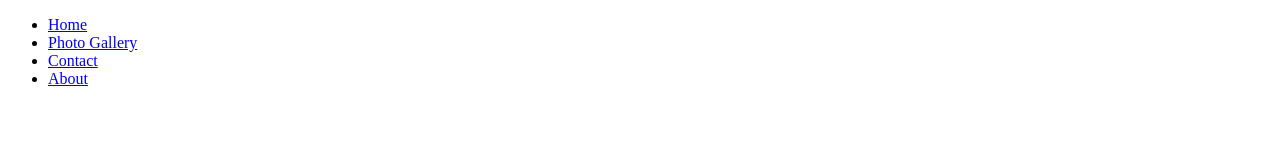
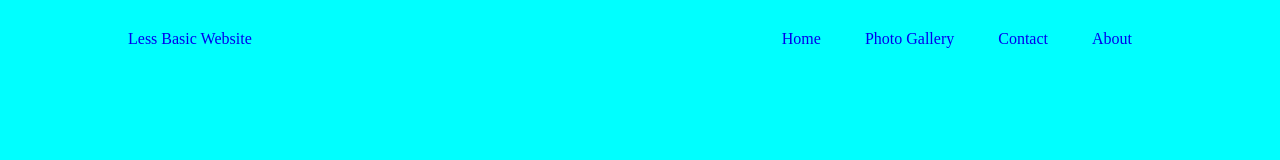
Before and after one commit to Ollie-Judge/less-basic-website, a plain HTML site: page index.html in a window 1280 px wide. Drawn offline with Linux system fonts and the light colour scheme.

Commit message:
added a flexbox navbar

```diff
--- /dev/null
+++ b/assets/css/style.css
@@ -0,0 +1,38 @@
+* {
+  margin: 0;
+  padding: 0;
+  border: 0;
+  box-sizing: border-box;
+}
+
+body {
+  background-color: aqua;
+  color: black;
+}
+
+header {
+  display: flex;
+  justify-content: space-between;
+  align-items: center;
+  padding: 30px 10%;
+}
+
+nav {
+  list-style: none;
+}
+
+nav li {
+  display: inline-block;
+  padding: 0 20px;
+}
+
+a {
+  text-decoration: none;
+}
+
+a:visited {
+  color: black;
+}
+
+a:hover {
+}
--- a/index.html
+++ b/index.html
@@ -4,11 +4,16 @@
     <meta charset="UTF-8" />
     <meta http-equiv="X-UA-Compatible" content="IE=edge" />
     <meta name="viewport" content="width=device-width, initial-scale=1.0" />
-    <title>Document</title>
+    <link rel="stylesheet" type="text/css" href="assets/css/style.css" />
+    <link
+      rel="stylesheet"
+      href="https://cdnjs.cloudflare.com/ajax/libs/font-awesome/4.7.0/css/font-awesome.min.css"
+    />
+    <title>Less Basic Website</title>
   </head>
   <body>
     <header>
-      <div class="title"></div>
+      <div class="title"><a href="index.html">Less Basic Website</a></div>
       <nav>
         <ul>
           <li><a href="index.html">Home</a></li>
```
